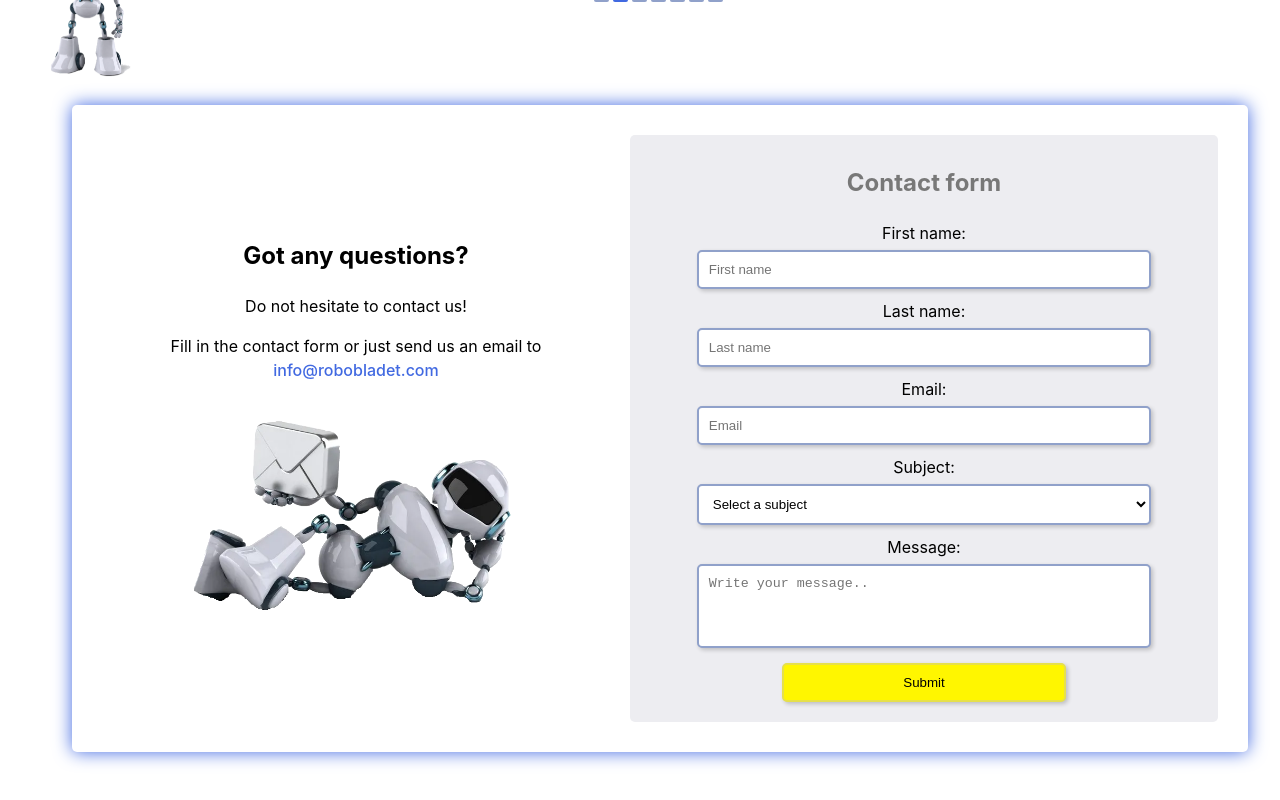
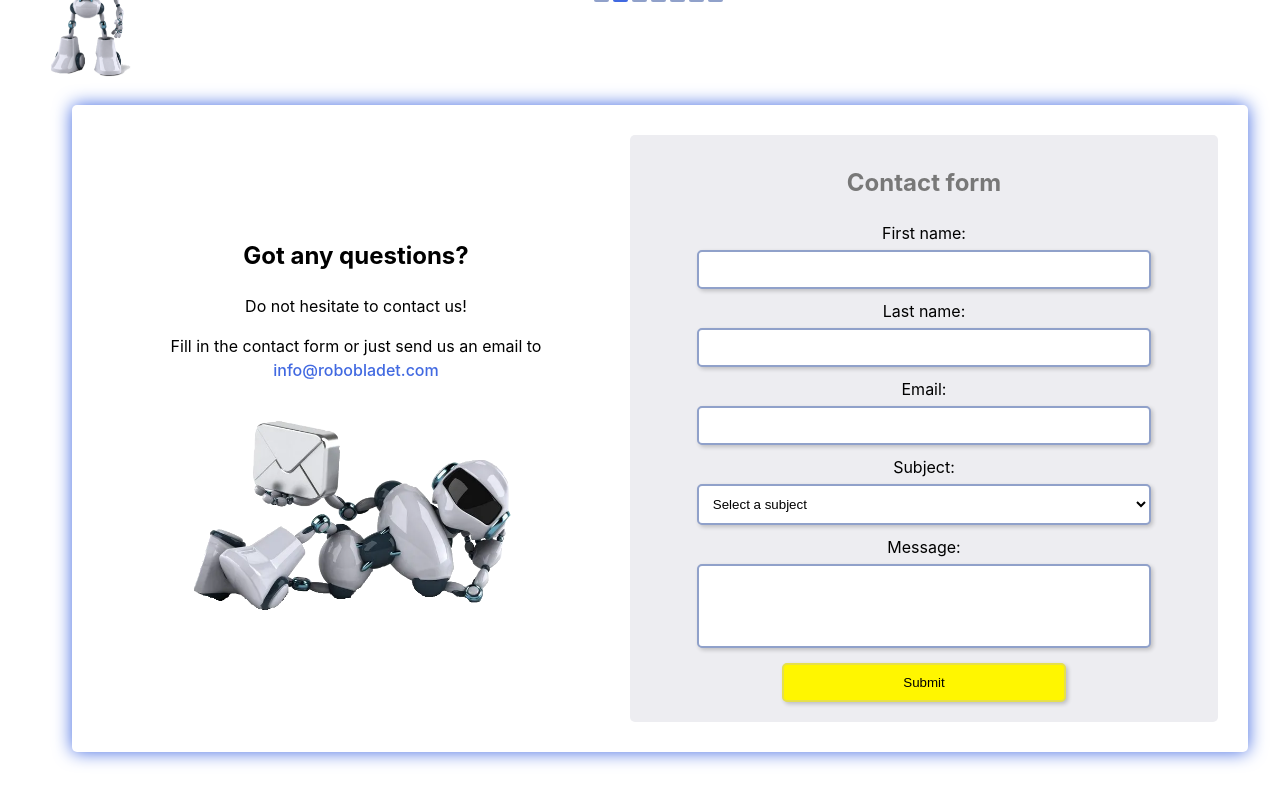
Before and after one commit to ericbr0wne/Robobladet, a React (Vite) app in the folder roboApp/: page /privacy in a window 1280 px wide. Shown: the part 699-1499 px from the top of the page. Built offline with nearby package versions, Linux system fonts and the light colour scheme.

Commit message:
removed placeholders and reformat
placeholders aren't optimal in the long run

```diff
--- a/roboApp/src/components/ContactForm.jsx
+++ b/roboApp/src/components/ContactForm.jsx
@@ -1,6 +1,6 @@
 import React from "react";
 import "../components/ContactForm.css";
-import emailRobot from '../assets/email-robot.png';
+import emailRobot from "../assets/email-robot.png";
 
 const ContactForm = () => {
   const handleSubmit = async (event) => {
@@ -27,10 +27,16 @@ const ContactForm = () => {
         <p>Do not hesitate to contact us!</p>
         <p>
           Fill in the contact form or just send us an email to{" "}
-          <a id="email" href="mailto:info@robobladet.com">info@robobladet.com</a>
+          <a id="email" href="mailto:info@robobladet.com">
+            info@robobladet.com
+          </a>
         </p>
         <div>
-          <img id="contactImg" src={emailRobot} alt="Robot holding an email logo"/>
+          <img
+            id="contactImg"
+            src={emailRobot}
+            alt="Robot holding an email logo"
+          />
         </div>
       </div>
       <form id="contactForm" onSubmit={handleSubmit}>
@@ -40,7 +46,6 @@ const ContactForm = () => {
           type="text"
           className="contactInput"
           name="fName"
-          placeholder="First name"
           required
         />
         <label htmlFor="lName">Last name:</label>
@@ -48,14 +53,12 @@ const ContactForm = () => {
           type="text"
           className="contactInput"
           name="lName"
-          placeholder="Last name"
         />
         <label htmlFor="email">Email:</label>
         <input
           type="email"
           className="contactInput"
           name="email"
-          placeholder="Email"
           required
         />
         <label htmlFor="subject">Subject:</label>
@@ -70,7 +73,6 @@ const ContactForm = () => {
           className="contactInput"
           name="message"
           rows="4"
-          placeholder="Write your message.."
           required
         ></textarea>
         <input id="submitButton" type="submit" value="Submit" />
```
